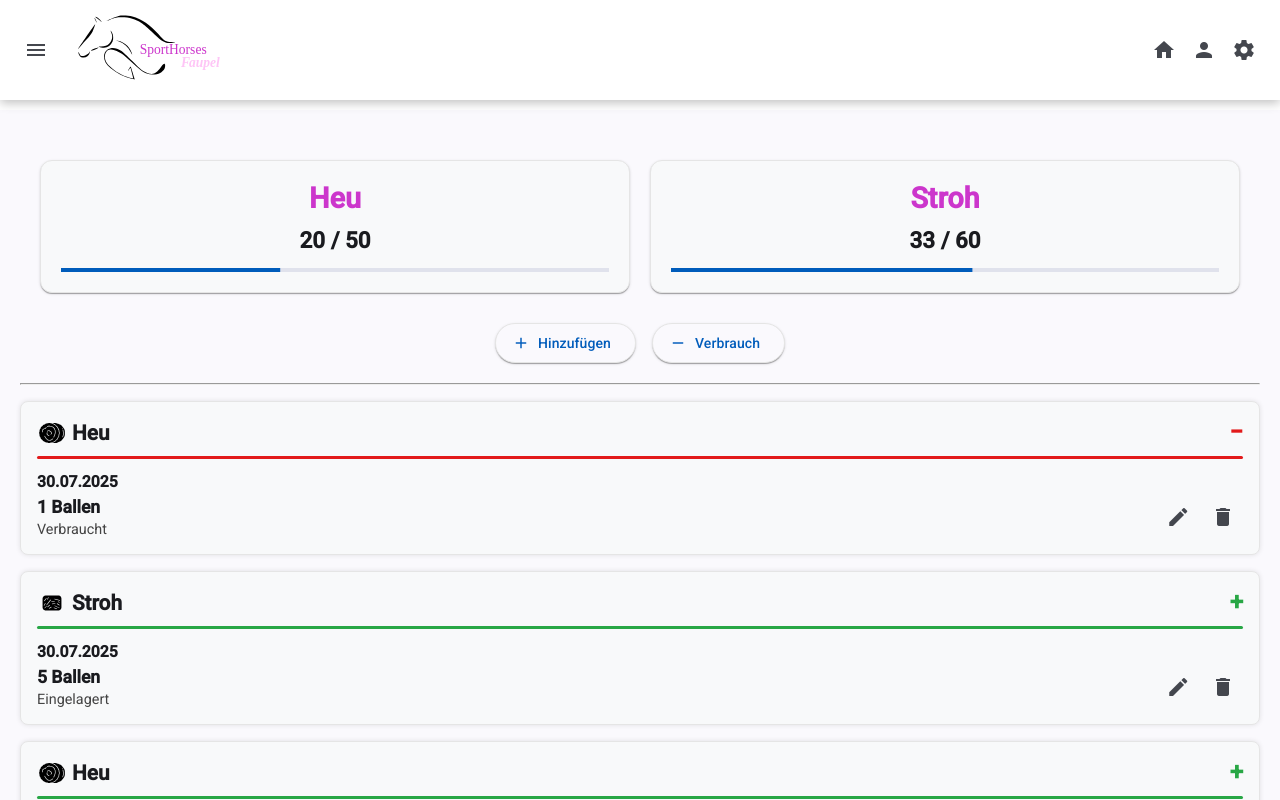
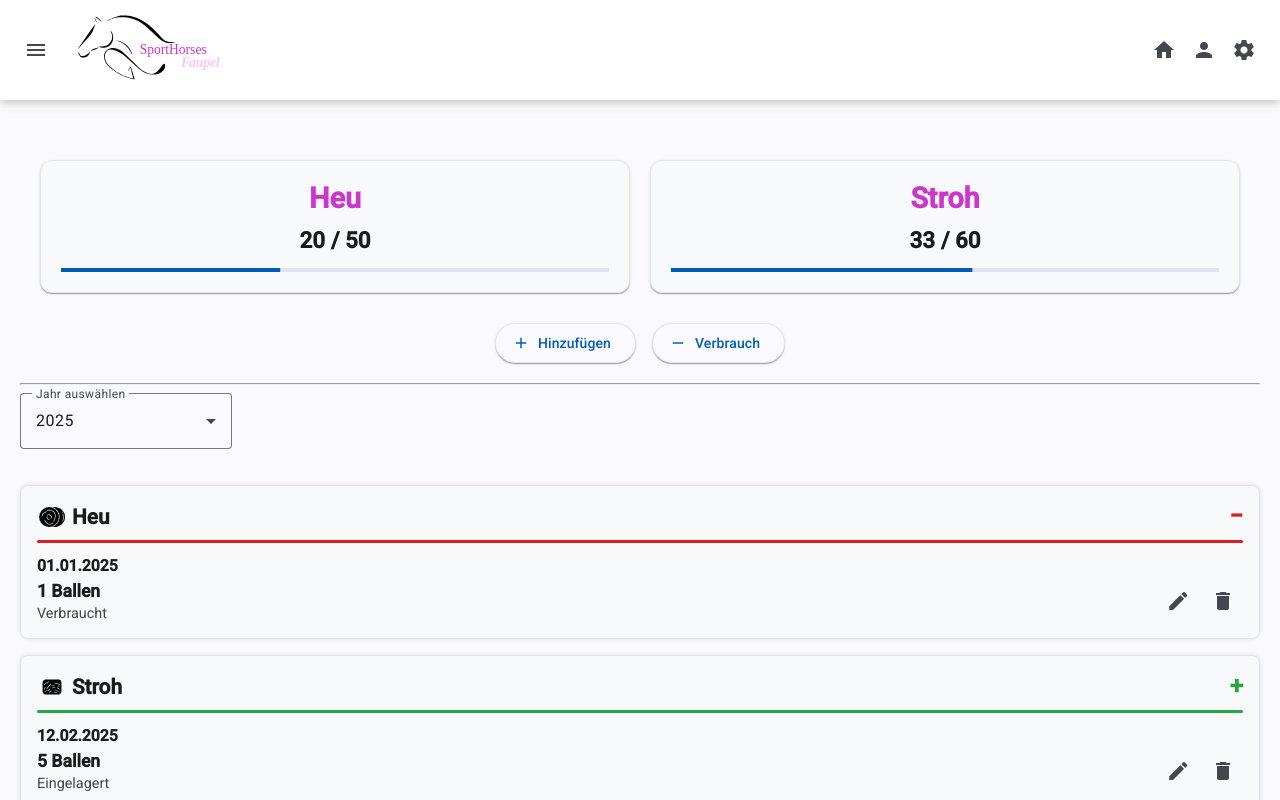
Before and after one commit to FabienneFaupel/sporthorses, an Angular app: page /feed in a window 1280 px wide. Built offline with nearby package versions, Linux system fonts and the light colour scheme.

Commit message:
year select für heu und stroh

```diff
--- a/src/app/pages/horse-feed-page/horse-feed-page.component.html
+++ b/src/app/pages/horse-feed-page/horse-feed-page.component.html
@@ -33,8 +33,21 @@
 
 <hr>
 
+<!-- Jahr-Auswahl oben -->
+<div class="year-filter">
+  <mat-form-field appearance="outline">
+    <mat-label>Jahr auswählen</mat-label>
+    <mat-select [(value)]="selectedYear">
+      <mat-option *ngFor="let year of availableYears" [value]="year">
+        {{ year }}
+      </mat-option>
+    </mat-select>
+  </mat-form-field>
+</div>
+
+
 <!-- Verlauf / History -->
-<div *ngFor="let log of feedLog" class="feed-log-card">
+<div *ngFor="let log of filteredFeedLog()" class="feed-log-card">
   <div class="feed-header">
     <div class="feed-icon-box">
     <img [src]="'/images/' + log.type + '.svg'" alt="{{ log.type }}" class="feed-icon" />
--- a/src/app/pages/horse-feed-page/horse-feed-page.component.ts
+++ b/src/app/pages/horse-feed-page/horse-feed-page.component.ts
@@ -10,6 +10,7 @@ import { MatProgressBarModule } from '@angular/material/progress-bar';
 import { MatListModule } from '@angular/material/list';
 import { MatButtonModule } from '@angular/material/button';
 import { MatIconModule } from '@angular/material/icon';
+import { MatSelectModule } from '@angular/material/select';
 
 @Component({
   selector: 'app-horse-feed-page',
@@ -20,7 +21,8 @@ import { MatIconModule } from '@angular/material/icon';
     MatProgressBarModule,
     MatListModule,
     MatButtonModule,
-    MatIconModule
+    MatIconModule,
+    MatSelectModule
   ],
   templateUrl: './horse-feed-page.component.html',
   styleUrl: './horse-feed-page.component.scss'
@@ -32,12 +34,28 @@ export class HorseFeedPageComponent {
   hayCurrent = 20;
   strawCurrent = 33;
 
-  feedLog = [
-  { date: new Date(), type: 'Heu', action: 'consume', amount: 1 },
-  { date: new Date(), type: 'Stroh', action: 'add', amount: 5 },
-  { date: new Date(), type: 'Heu', action: 'add', amount: 10 },
-];
+  // Jahr-Filter
+  selectedYear: number = new Date().getFullYear();
+  availableYears: number[] = [];
 
+feedLog = [
+    { date: new Date('2025-01-01'), type: 'heu', action: 'consume', amount: 1 },
+    { date: new Date('2025-02-12'), type: 'stroh', action: 'add', amount: 5 },
+    { date: new Date('2024-06-23'), type: 'heu', action: 'add', amount: 10 },
+  ];
+
+  ngOnInit() {
+    const currentYear = new Date().getFullYear();
+    for (let i = 0; i < 5; i++) {
+      this.availableYears.push(currentYear - i);
+    }
+  }
+
+  filteredFeedLog() {
+    return this.feedLog.filter(log => {
+      return new Date(log.date).getFullYear() === this.selectedYear;
+    });
+  }
 
   openConsumeDialog(type: 'hay' | 'straw') {
     // MatDialog öffnen, Menge abfragen, dann Wert anpassen
```
